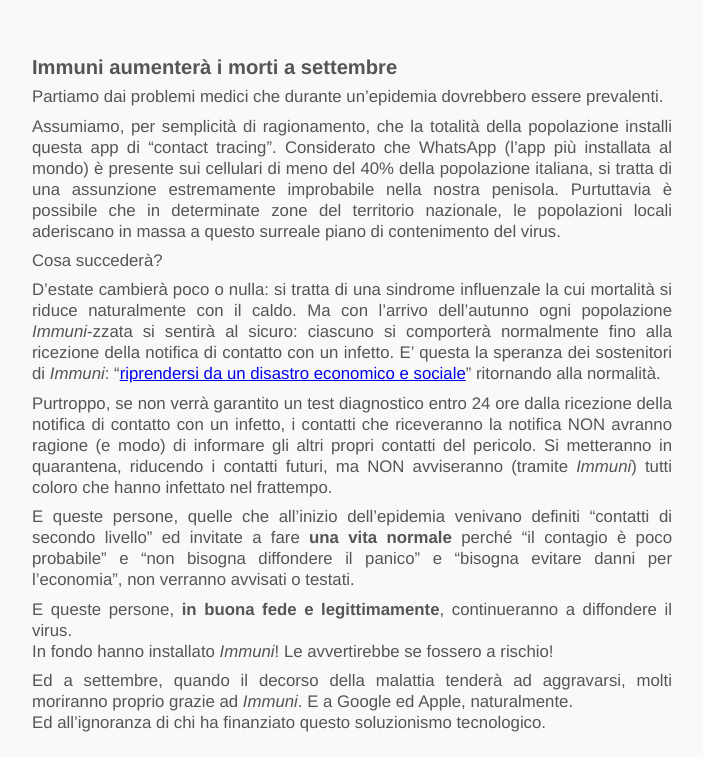
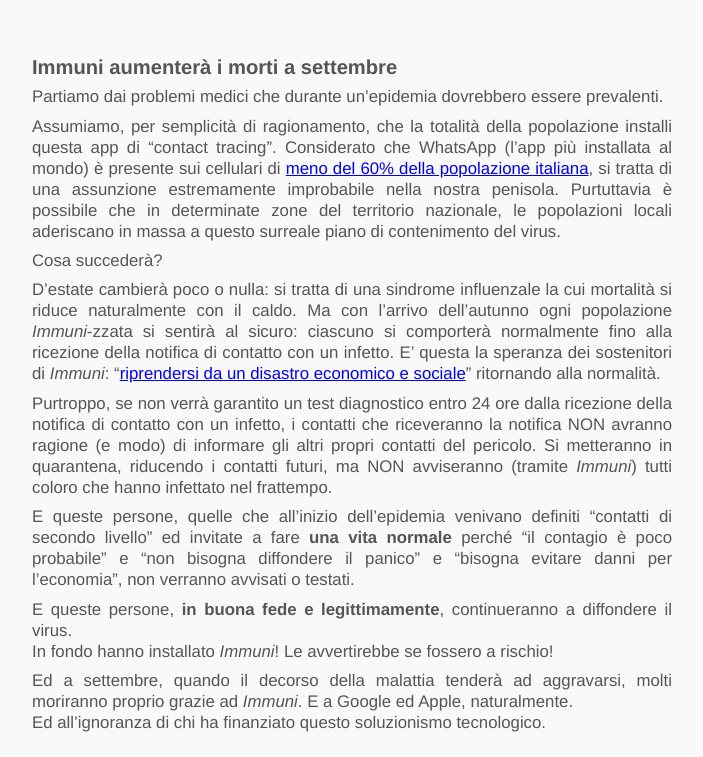
Before and after one commit to Shamar/shamar.github.io, a Jekyll site: the page built from _posts/2020-06-03-perche_sconsiglio_di_installare_immuni.markdown, in a window 1280 px wide and 900 px high, scrolled down 555 px, cut to the strip 143-900 px from the top of the window. Shown: the whole strip, without its empty margins (288-991 px from the left). Built offline with Jekyll 4.4.1, drawn with Linux system fonts in a browser that asks for light colours.

Commit message:
Update 2020-06-03-perche_sconsiglio_di_installare_immuni.markdown

```diff
--- a/_posts/2020-06-03-perche_sconsiglio_di_installare_immuni.markdown
+++ b/_posts/2020-06-03-perche_sconsiglio_di_installare_immuni.markdown
@@ -23,7 +23,7 @@
 
 Assumiamo, per semplicità di ragionamento, che la totalità della popolazione installi
 questa app di "contact tracing". Considerato che WhatsApp (l'app più installata al mondo)
-è presente sui cellulari di meno del 40% della popolazione italiana, si tratta di una
+è presente sui cellulari di [meno del 60% della popolazione italiana](https://timgate.it/news/tecnologia/whatsapp-quanti-utenti.vum), si tratta di una
 assunzione estremamente improbabile nella nostra penisola. Purtuttavia è possibile che
 in determinate zone del territorio nazionale, le popolazioni locali aderiscano in massa
 a questo surreale piano di contenimento del virus.
```
